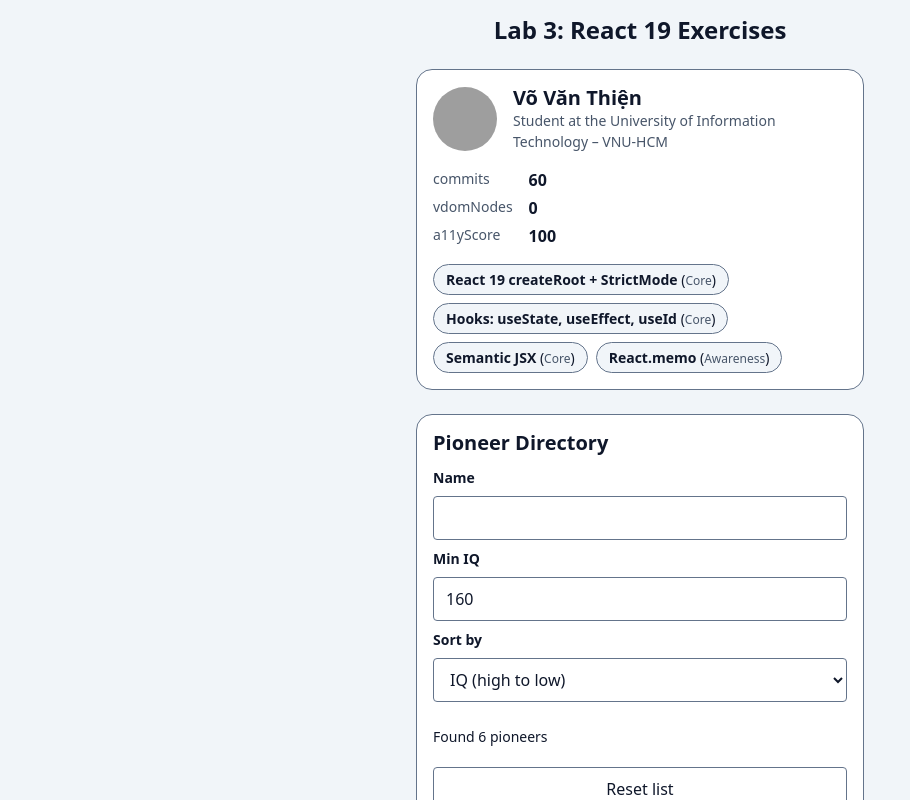
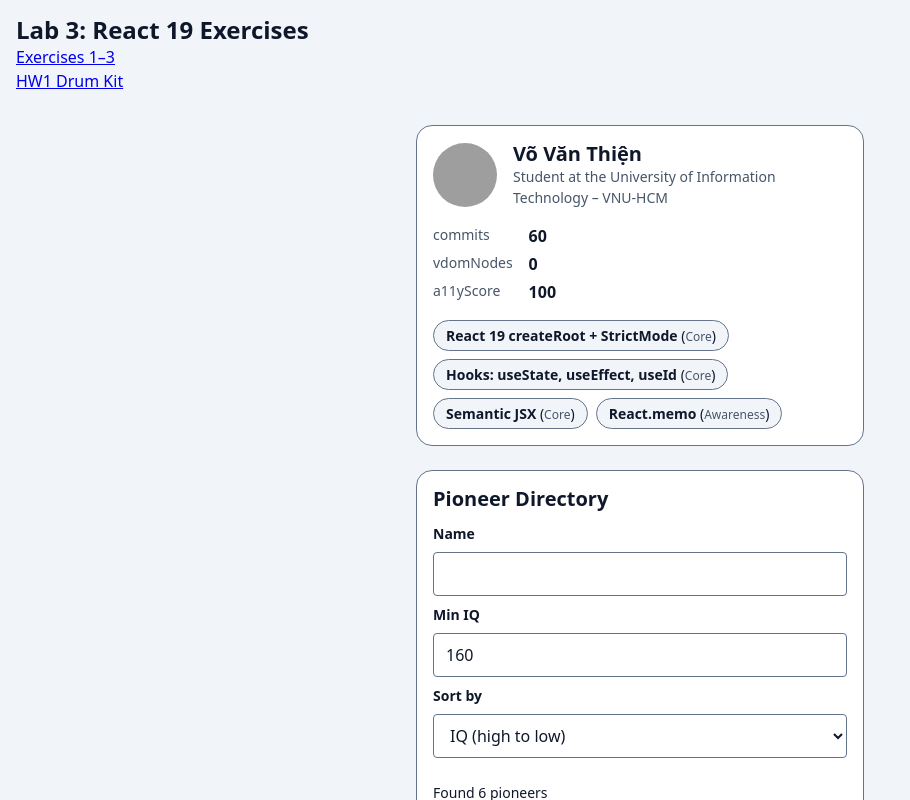
Before and after one commit to vanthien1462006-dotcom/24521671_VoVanThien_Lab03, a React (Vite) app: page / in a window 1280 px wide. Shown: the top 800 px of the page, without its empty margins (0-910 px from the left). Built offline with nearby package versions, Linux system fonts and the light colour scheme; grey boxes are pictures that could not be loaded.

Commit message:
feat(shell): add hash navigation between exercises and homeworks

```diff
--- a/src/App.jsx
+++ b/src/App.jsx
@@ -1,14 +1,29 @@
 import { DeveloperCard } from './components/DeveloperCard.jsx'
 import { ScientistDirectory } from './components/ScientistDirectory.jsx'
 import { PubgMatchTelemetry } from './components/PubgMatchTelemetry.jsx'
+import { DrumMachine } from './homeworks/DrumMachine/DrumMachine.jsx'
+import { SiteHeader } from './shell/SiteHeader.jsx'
+import { useHashView } from './shell/useHashView.js'
 
-export function App() {
+function CurrentView({ view }) {
+  if (view === 'hw1') return <DrumMachine />
   return (
-    <main>
-      <h1>Lab 3: React 19 Exercises</h1>
+    <>
       <DeveloperCard />
       <ScientistDirectory />
       <PubgMatchTelemetry />
-    </main>
+    </>
   )
 }
+
+export function App() {
+  const view = useHashView()
+  return (
+    <>
+      <SiteHeader view={view} />
+      <main>
+        <CurrentView view={view} />
+      </main>
+    </>
+  )
+}
--- /dev/null
+++ b/src/shell/SiteHeader.jsx
@@ -0,0 +1,21 @@
+import { VIEWS } from './resolveView.js'
+import styles from './SiteHeader.module.css'
+
+export function SiteHeader({ view }) {
+  return (
+    <header className={styles.header}>
+      <h1>Lab 3: React 19 Exercises</h1>
+      <nav aria-label="Lab sections">
+        <ul className={styles.links}>
+          {VIEWS.map((v) => (
+            <li key={v.id}>
+              <a href={`#${v.id}`} aria-current={v.id === view ? 'page' : undefined}>
+                {v.label}
+              </a>
+            </li>
+          ))}
+        </ul>
+      </nav>
+    </header>
+  )
+}
--- /dev/null
+++ b/src/shell/SiteHeader.module.css
@@ -0,0 +1,7 @@
+.header {
+  padding: var(--space-4);
+}
+
+.links {
+  list-style: none;
+}
--- /dev/null
+++ b/src/shell/useHashView.js
@@ -0,0 +1,11 @@
+import { useSyncExternalStore } from 'react'
+import { resolveView } from './resolveView.js'
+
+function subscribe(onChange) {
+  window.addEventListener('hashchange', onChange)
+  return () => window.removeEventListener('hashchange', onChange)
+}
+
+export function useHashView() {
+  return useSyncExternalStore(subscribe, () => resolveView(window.location.hash))
+}
```
